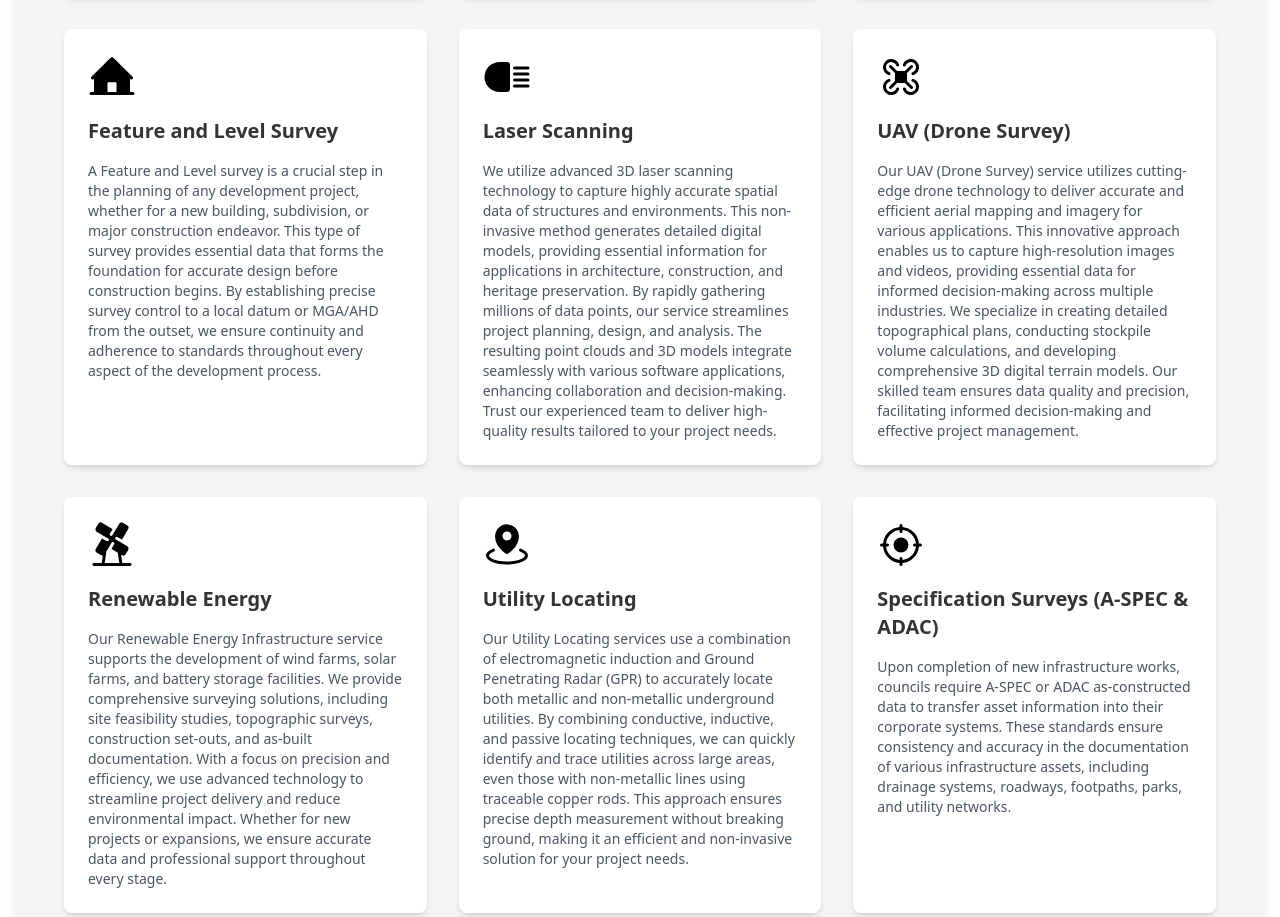
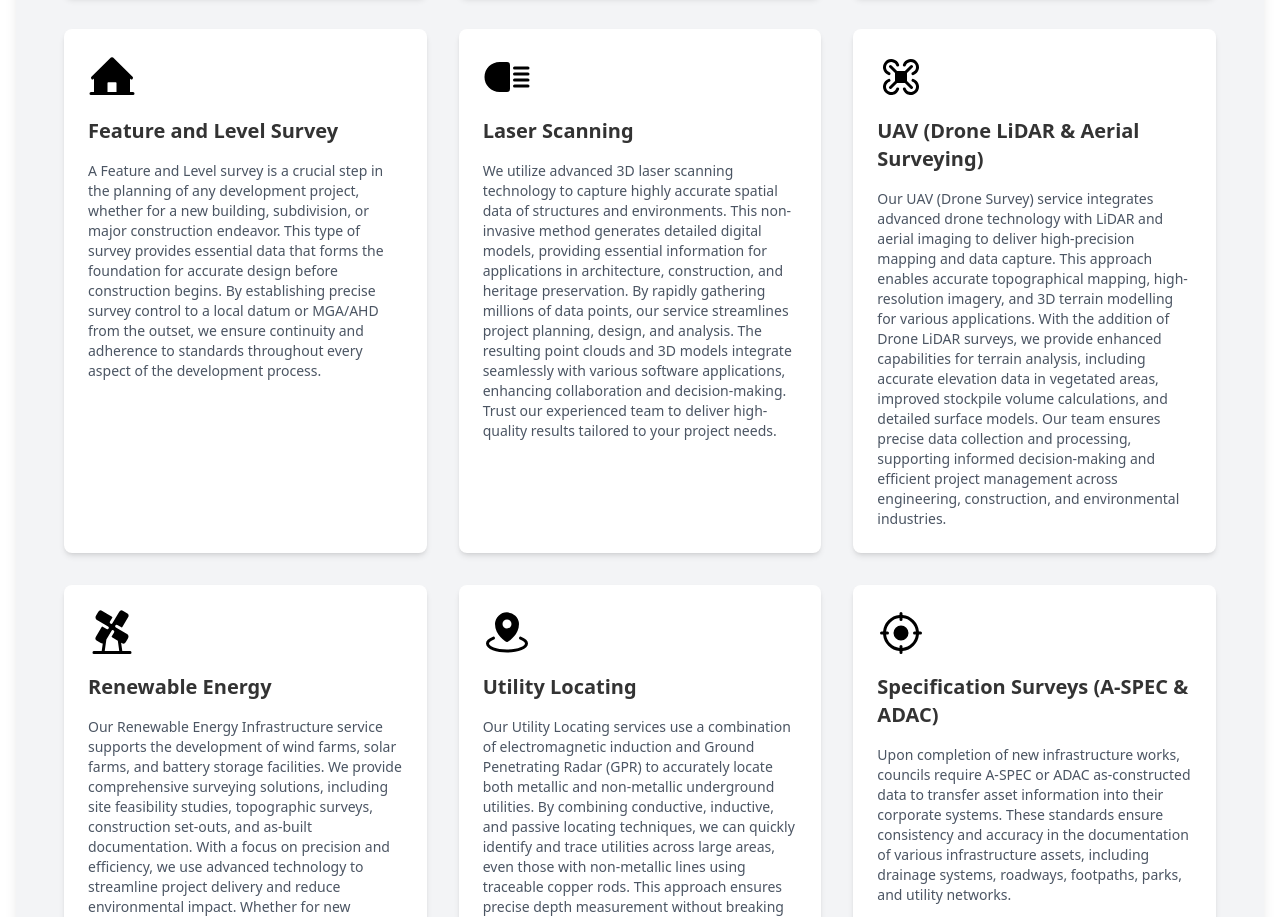
Before and after one commit to cavastir/hr, an Astro site in the folder surveyors/: page /services in a window 1280 px wide. Shown: the part 995-1912 px from the top of the page. Built offline with nearby package versions, Linux system fonts and the light colour scheme; Astro itself is replaced by a stand-in of ours.

Commit message:
Update services.astro

```diff
--- a/surveyors/src/pages/services.astro
+++ b/surveyors/src/pages/services.astro
@@ -29,9 +29,9 @@ const mainServices = [
     description: "We utilize advanced 3D laser scanning technology to capture highly accurate spatial data of structures and environments. This non-invasive method generates detailed digital models, providing essential information for applications in architecture, construction, and heritage preservation. By rapidly gathering millions of data points, our service streamlines project planning, design, and analysis. The resulting point clouds and 3D models integrate seamlessly with various software applications, enhancing collaboration and decision-making. Trust our experienced team to deliver high-quality results tailored to your project needs."
   },
   {
-    title: "UAV (Drone Survey)",
+    title: "UAV (Drone LiDAR & Aerial Surveying)",
     icon: "uav",
-    description: "Our UAV (Drone Survey) service utilizes cutting-edge drone technology to deliver accurate and efficient aerial mapping and imagery for various applications. This innovative approach enables us to capture high-resolution images and videos, providing essential data for informed decision-making across multiple industries. We specialize in creating detailed topographical plans, conducting stockpile volume calculations, and developing comprehensive 3D digital terrain models. Our skilled team ensures data quality and precision, facilitating informed decision-making and effective project management."
+    description: "Our UAV (Drone Survey) service integrates advanced drone technology with LiDAR and aerial imaging to deliver high-precision mapping and data capture. This approach enables accurate topographical mapping, high-resolution imagery, and 3D terrain modelling for various applications. With the addition of Drone LiDAR surveys, we provide enhanced capabilities for terrain analysis, including accurate elevation data in vegetated areas, improved stockpile volume calculations, and detailed surface models. Our team ensures precise data collection and processing, supporting informed decision-making and efficient project management across engineering, construction, and environmental industries."
   },
   {
     title: "Renewable Energy",
```
